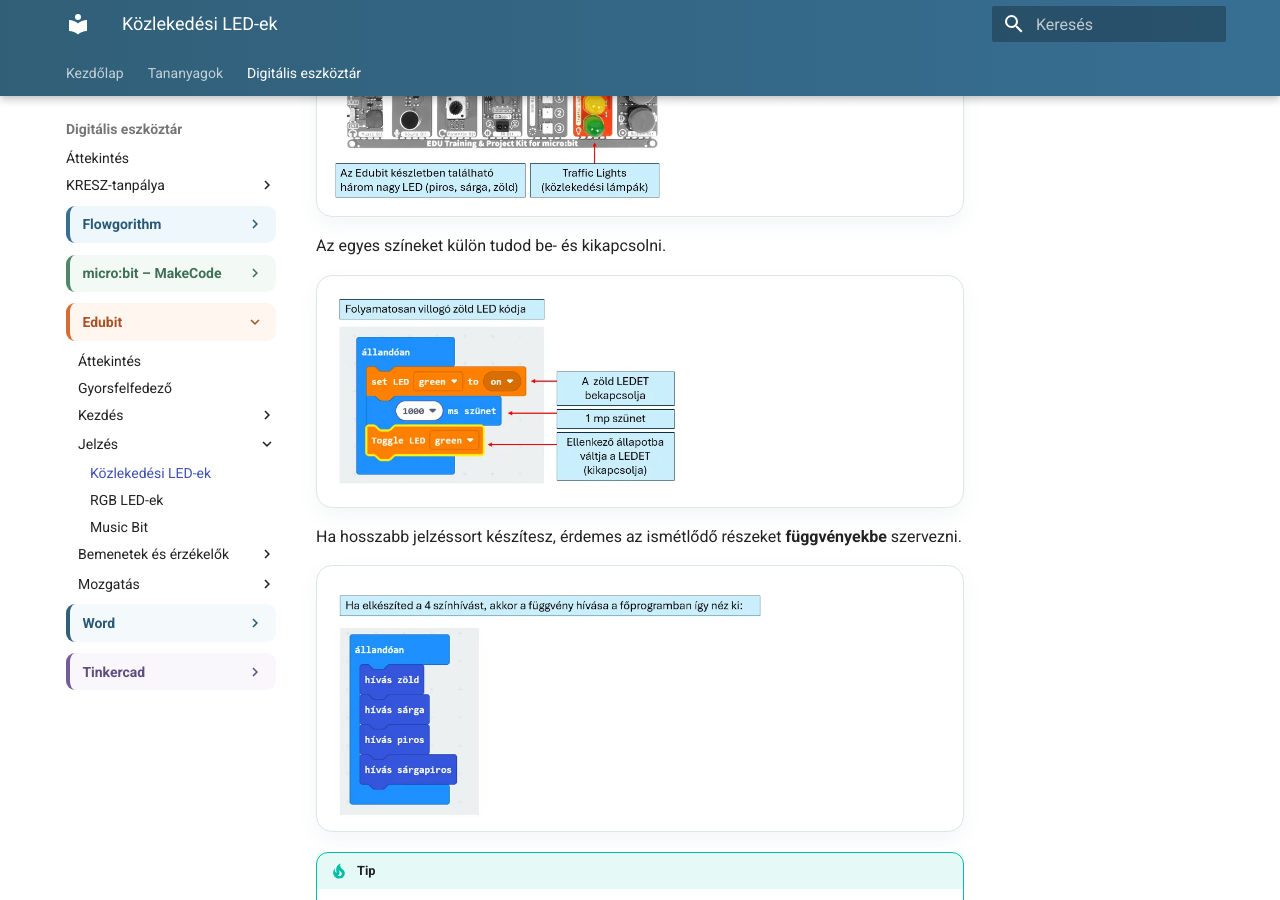
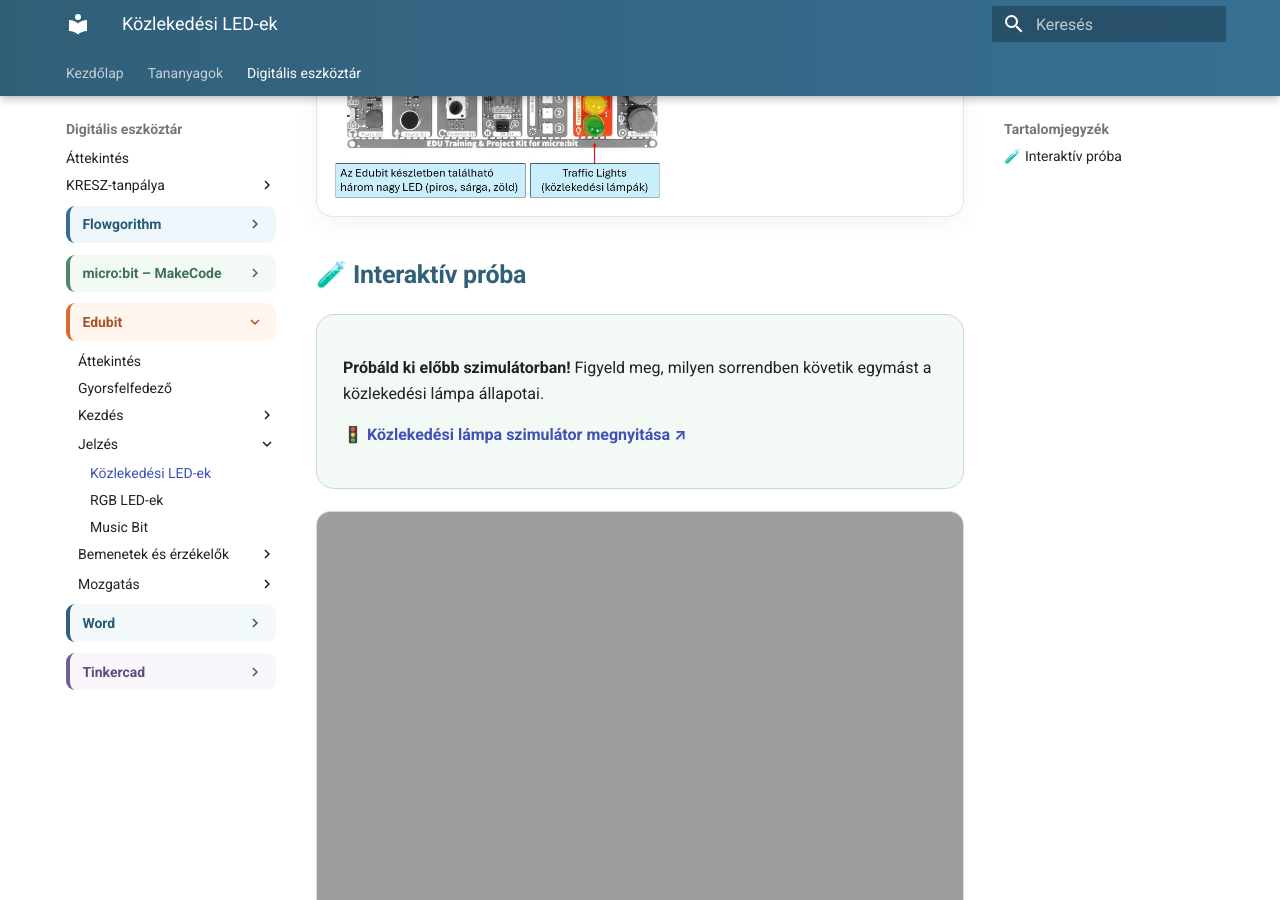
Before and after one commit to bsuszter/digitalis-eszkoztar, an MkDocs documentation site: the page built from docs/eszkoztar/edubit/kozlekedesi-ledek.md, in a window 1280 px wide and 900 px high, scrolled down 480 px. Built offline with MkDocs 1.6.1 and Material for MkDocs 9.7.7, drawn with Linux system fonts in a browser that asks for light colours.

Commit message:
Restore Edubit traffic light simulator

```diff
--- a/docs/eszkoztar/edubit/kozlekedesi-ledek.md
+++ b/docs/eszkoztar/edubit/kozlekedesi-ledek.md
@@ -3,6 +3,15 @@
 A Traffic Light Bit három külön LED-del ad egyértelmű **piros–sárga–zöld** visszajelzést. Állapotjelzéshez és közlekedési lámpához is használható.
 
 <figure class="tool-figure tool-figure--wide"><img src="../../../images/edubit/03-traffic-1.webp" alt="Közlekedési LED-ek vezérlőblokkjai"></figure>
+
+## 🧪 Interaktív próba
+
+<div class="project-panel project-panel--green">
+  <p><strong>Próbáld ki előbb szimulátorban!</strong> Figyeld meg, milyen sorrendben követik egymást a közlekedési lámpa állapotai.</p>
+  <p><a href="https://bsuszter.github.io/traffic/" target="_blank" rel="noopener noreferrer"><strong>🚦 Közlekedési lámpa szimulátor megnyitása ↗</strong></a></p>
+</div>
+
+<iframe src="https://bsuszter.github.io/traffic/" title="Közlekedési lámpa interaktív szimulátor" style="width:100%;min-height:560px;border:1px solid #c9d9e8;border-radius:14px;background:#fff;" loading="lazy"></iframe>
 
 Az egyes színeket külön tudod be- és kikapcsolni.
 
```
